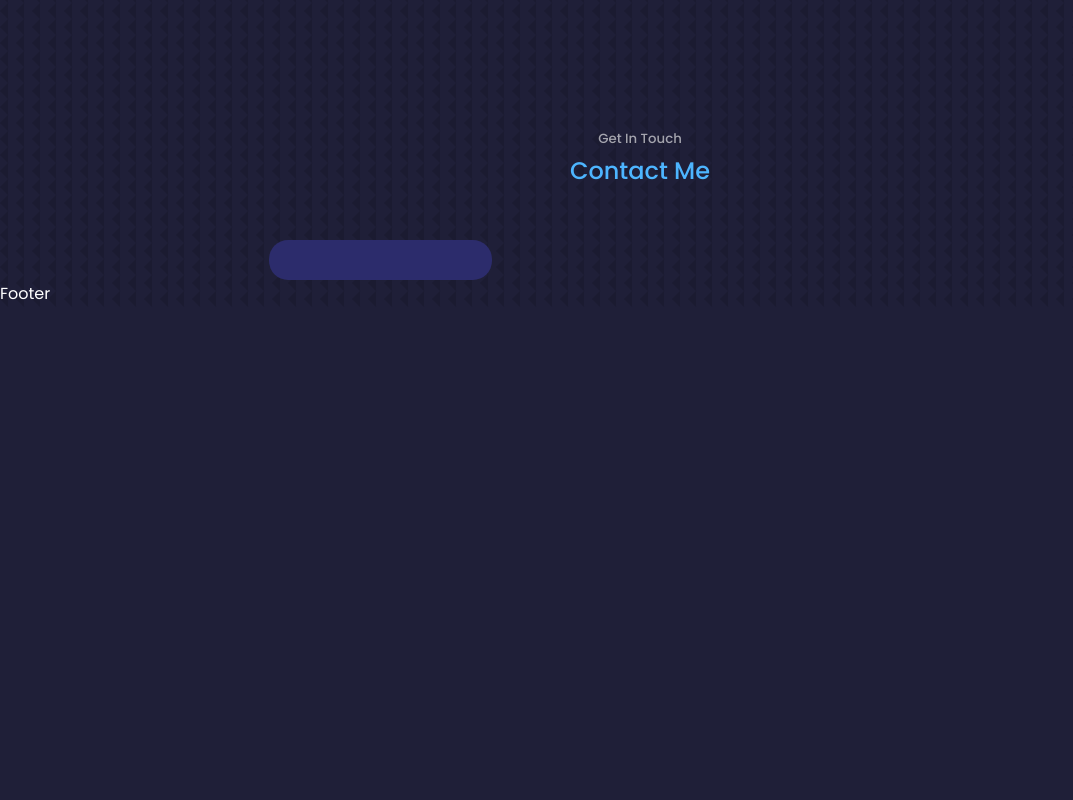
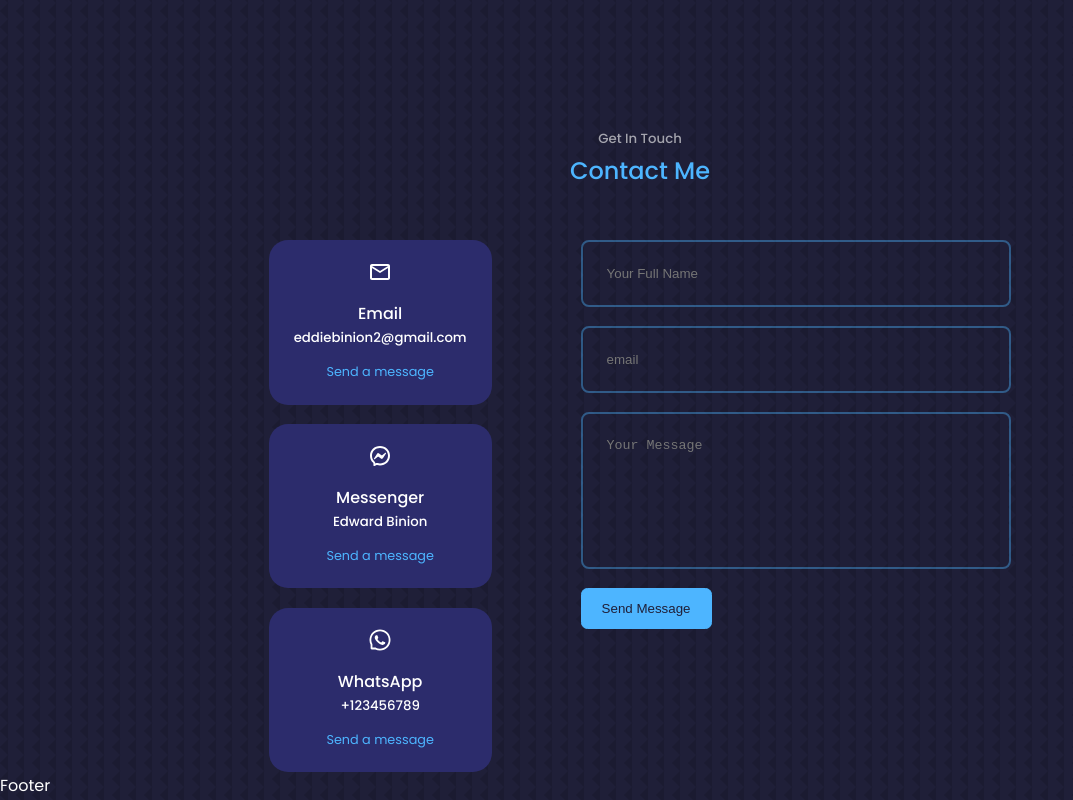
Before and after one commit to eddie1397/React-Portfolio, a React (Create React App) app: page / in a window 1280 px wide. Shown: the part 5261-6061 px from the top of the page, without its empty margins (0-1073 px from the left). Before the commit the page ends 5568 px from the top, so only its background shows below. Built offline with nearby package versions, Linux system fonts and the light colour scheme.

Commit message:
changes made

```diff
--- a/src/components/contact/Contact.jsx
+++ b/src/components/contact/Contact.jsx
@@ -1,5 +1,8 @@
 import React from 'react'
 import './contact.css'
+import {MdOutlineEmail} from 'react-icons/md'
+import {RiMessengerLine} from 'react-icons/ri'
+import {AiOutlineWhatsApp} from 'react-icons/ai'
 
 const Contact = () => {
   return (
@@ -10,12 +13,34 @@ const Contact = () => {
       <div className="container contact__container">
         <div className="contact__options">
           <article className='contact__option'>
+            <MdOutlineEmail className='contact__option-icon'/>
+            <h4>Email</h4>
+            <h5>eddiebinion2@gmail.com</h5>
+            <a href="mailto: eddiebinion2@gmail.com" target='_blank'>Send a message</a>
+          </article>
 
+          <article className='contact__option'>
+            <RiMessengerLine className='contact__option-icon'/>
+            <h4>Messenger</h4>
+            <h5>Edward Binion</h5>
+            <a href="https://m.me/eddie.binion" target='_blank'>Send a message</a>
+          </article>
+
+          <article className='contact__option'>
+            <AiOutlineWhatsApp className='contact__option-icon'/>
+            <h4>WhatsApp</h4>
+            <h5>+123456789</h5>
+            <a href="https://apiwhatsapp.com/send?phone=+7737592508" target='_blank'>Send a message</a>
           </article>
         </div>
+        {/* END OF CONTACT OPTIONS */}
+        <form action="">
+          <input type="text"name='name' placeholder='Your Full Name' required />
+          <input type="email" name='email' placeholder='email' required />
+          <textarea name="message" rows="7" placeholder='Your Message' required></textarea>
+          <button type='submit' className='btn btn-primary'>Send Message</button>
+        </form>
       </div>
-      {/* END OF CONTACT OPTIONS */}
-      <form action=""></form>
     </section>
   )
 }
```
